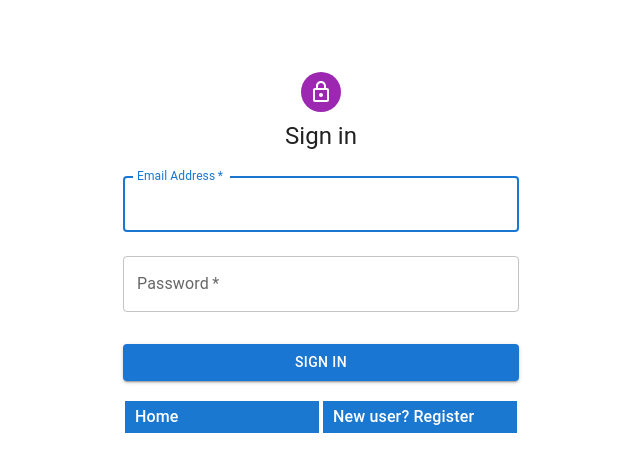
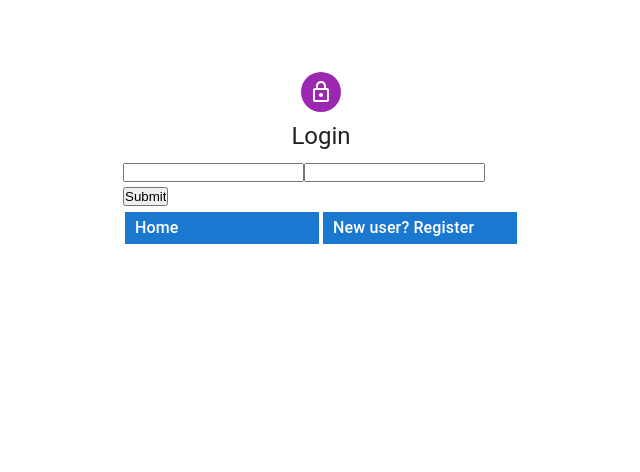
Before and after one commit to shivang10/ecommerce-app, a React (Create React App) app in the folder client/: page /login in a window 1280 px wide. Shown: the top 472 px of the page, without its empty margins (319-959 px from the left). Built offline with nearby package versions, Linux system fonts and the light colour scheme.

Commit message:
🎨 improves auth functionality

```diff
--- a/client/src/auth/authInterface.ts
+++ b/client/src/auth/authInterface.ts
@@ -1,7 +1,7 @@
 export interface UserSignupDetailsInterface {
     username: string,
     email: string,
-    phoneNumber: number | undefined,
+    phoneNumber: number,
     password: string
 }
 
--- a/client/src/auth/authServices.ts
+++ b/client/src/auth/authServices.ts
@@ -1,30 +1,4 @@
-import axios from "axios";
-
-import {UserLoginDetailsInterface, UserSignupDetailsInterface} from "./authInterface";
-import {signupServerLink, loginServerLink} from "./authLink";
-
-const axiosPostMethod = "post";
-
-export const loginRequest: any = (userDetails: UserLoginDetailsInterface) => {
-    return axios({
-        "url": loginServerLink,
-        "method": axiosPostMethod,
-        "data": userDetails
-    })
-        .then((res) => res)
-        .catch((err) => err);
-};
-
-
-export const signupRequest: any = (userDetails: UserSignupDetailsInterface) => {
-    return axios({
-        "url": signupServerLink,
-        "method": axiosPostMethod,
-        "data": userDetails
-    })
-        .then((res) => res)
-        .catch((err) => err);
-};
+export const axiosPostMethod = "post";
 
 export const isUserLogged = localStorage.getItem("userToken");
 
--- a/client/src/auth/login.tsx
+++ b/client/src/auth/login.tsx
@@ -3,48 +3,69 @@ import React, {useState} from "react";
 import LockOutlinedIcon from "@mui/icons-material/LockOutlined";
 import Avatar from "@mui/material/Avatar";
 import Box from "@mui/material/Box";
-import Button from "@mui/material/Button";
 import Container from "@mui/material/Container";
 import CssBaseline from "@mui/material/CssBaseline";
 import Grid from "@mui/material/Grid";
 import {createTheme, ThemeProvider} from "@mui/material/styles";
-import TextField from "@mui/material/TextField";
 import Typography from "@mui/material/Typography";
-import {Redirect} from "react-router-dom";
-import {Link} from "react-router-dom";
+import axios from "axios";
+import {SubmitHandler, useForm} from "react-hook-form";
+import {Link, Redirect} from "react-router-dom";
 
+import MessageBar from "../components/MessageBar/MessageBar";
 import {UserLoginDetailsInterface} from "./authInterface";
-import {isUserLogged, loginRequest} from "./authServices";
+import {loginServerLink} from "./authLink";
+import {axiosPostMethod, isUserLogged} from "./authServices";
 
 const theme = createTheme();
 
 const Login: React.FC = () => {
 
-    const [userDetails, updateUserDetails] = useState<UserLoginDetailsInterface>({
-        email: "",
-        password: "",
+    const {register, handleSubmit} = useForm<UserLoginDetailsInterface>();
+
+    const [loginSuccessful, updateLoginSuccessful] = useState({
+        message: "",
+        response: "",
     });
 
-    const [loginSuccessful, updateLoginSuccessful] = useState(false);
+    const onSubmit: SubmitHandler<UserLoginDetailsInterface> = async (data) => {
+        updateLoginSuccessful({
+            message: "Submitting your details",
+            response: "loading"
+        });
 
-    const handleSubmit = async () => {
-        const res = await loginRequest(userDetails);
-        if (res) {
-            updateLoginSuccessful(true);
-            setTimeout(() => {
-                localStorage.setItem("userToken", res.data.data);
-                window.location.reload();
-            }, 2000);
-        } else {
-            updateLoginSuccessful(false);
-        }
-    };
-
-    const handleChange = (event: React.ChangeEvent<HTMLInputElement>) => {
-        updateUserDetails({
-            ...userDetails,
-            [event.target.name]: event.target.value
-        });
+        axios({
+            "url": loginServerLink,
+            "method": axiosPostMethod,
+            "data": data
+        })
+            .then((res) => {
+                updateLoginSuccessful({
+                    message: "Logged in successfully",
+                    response: "success"
+                });
+                setTimeout(() => {
+                    updateLoginSuccessful({
+                        message: "",
+                        response: ""
+                    });
+                    localStorage.setItem("userToken", res.data.data);
+                    window.location.reload();
+                }, 3000);
+            })
+            .catch((err) => {
+                console.log(err.response);
+                updateLoginSuccessful({
+                    message: "Some error came up. Please try again.",
+                    response: "error"
+                });
+                setTimeout(() => {
+                    updateLoginSuccessful({
+                        message: "",
+                        response: ""
+                    });
+                }, 3000);
+            });
     };
 
     if (isUserLogged) {
@@ -68,41 +89,14 @@ const Login: React.FC = () => {
                             <LockOutlinedIcon/>
                         </Avatar>
                         <Typography component="h1" variant="h5">
-                            Sign in
+                            Login
                         </Typography>
                         <Box sx={{mt: 1}}>
-                            <TextField
-                                margin="normal"
-                                required
-                                fullWidth
-                                id="email"
-                                label="Email Address"
-                                name="email"
-                                autoComplete="email"
-                                autoFocus
-                                onChange={handleChange} type="text"
-                            />
-                            <TextField
-                                margin="normal"
-                                required
-                                fullWidth
-                                name="password"
-                                label="Password"
-                                type="password"
-                                id="password"
-                                autoComplete="current-password"
-                                value={userDetails.password}
-                                onChange={handleChange}
-                            />
-                            <Button
-                                type="submit"
-                                fullWidth
-                                variant="contained"
-                                sx={{mt: 3, mb: 2}}
-                                onClick={handleSubmit}
-                            >
-                                Sign In
-                            </Button>
+                            <form onSubmit={handleSubmit(onSubmit)}>
+                                <input {...register("email", {required: true, maxLength: 20})} />
+                                <input {...register("password", {required: true})} />
+                                <input type="submit"/>
+                            </form>
                         </Box>
                         <Grid container>
                             <Grid item xs>
@@ -116,14 +110,10 @@ const Login: React.FC = () => {
                                 </Link>
                             </Grid>
                         </Grid>
-                        {loginSuccessful && <div style={{
-                            fontFamily: "sans-serif",
-                            display: "flex",
-                            justifyContent: "center",
-                            alignItems: "center",
-                            marginTop: "20px",
-                            color: "green"
-                        }}> Logged in successfully </div>}
+                        <MessageBar
+                            responseType={loginSuccessful.response}
+                            messageType={loginSuccessful.message}
+                        />
                     </Box>
                 </Container>
             </ThemeProvider>
--- a/client/src/auth/signup.tsx
+++ b/client/src/auth/signup.tsx
@@ -3,18 +3,19 @@ import React, {useState} from "react";
 import LockOutlinedIcon from "@mui/icons-material/LockOutlined";
 import Avatar from "@mui/material/Avatar";
 import Box from "@mui/material/Box";
-import Button from "@mui/material/Button";
 import Container from "@mui/material/Container";
 import CssBaseline from "@mui/material/CssBaseline";
 import Grid from "@mui/material/Grid";
-import { createTheme, ThemeProvider } from "@mui/material/styles";
-import TextField from "@mui/material/TextField";
+import {createTheme, ThemeProvider} from "@mui/material/styles";
 import Typography from "@mui/material/Typography";
-import {Link} from "react-router-dom";
-import {Redirect, useHistory} from "react-router-dom";
+import axios from "axios";
+import {SubmitHandler, useForm} from "react-hook-form";
+import {Link, Redirect, useHistory} from "react-router-dom";
 
+import MessageBar from "../components/MessageBar/MessageBar";
 import {UserSignupDetailsInterface} from "./authInterface";
-import {signupRequest, isUserLogged} from "./authServices";
+import {signupServerLink} from "./authLink";
+import {axiosPostMethod, isUserLogged} from "./authServices";
 
 
 const theme = createTheme();
@@ -23,31 +24,51 @@ const Signup: React.FC = () => {
 
     const history = useHistory();
 
-    const [userDetails, updateUserDetails] = useState<UserSignupDetailsInterface>({
-        username: "",
-        email: "",
-        phoneNumber: undefined,
-        password: "",
+    const {register, handleSubmit} = useForm<UserSignupDetailsInterface>();
+
+    const [registerSuccessful, updateRegisterSuccessful] = useState({
+        message: "",
+        response: "",
     });
 
-    const [registerSuccessful, updateRegisterSuccessful] = useState(false);
+    const onSubmit: SubmitHandler<UserSignupDetailsInterface> = async (data) => {
+        updateRegisterSuccessful({
+            message: "Submitting your details",
+            response: "loading"
+        });
 
-    const handleSubmit = async () => {
-        const res = await signupRequest(userDetails);
-        console.log(userDetails);
-        if (res.status === 200) {
-            updateRegisterSuccessful(true);
-            setTimeout(() => {
-                history.push("/login");
-            }, 1200);
-        }
-    };
-
-    const handleChange = (event: React.ChangeEvent<HTMLInputElement>) => {
-        updateUserDetails({
-            ...userDetails,
-            [event.target.name]: event.target.value
-        });
+        axios({
+            "url": signupServerLink,
+            "method": axiosPostMethod,
+            "data": data
+        })
+            .then((res) => {
+                updateRegisterSuccessful({
+                    message: "Your account has been successfully created",
+                    response: "success"
+                });
+                setTimeout(() => {
+                    updateRegisterSuccessful({
+                        message: "",
+                        response: ""
+                    });
+                    history.push("/login");
+                }, 3000);
+                console.log(res);
+            })
+            .catch((err) => {
+                console.log(err.response);
+                updateRegisterSuccessful({
+                    message: "Some error came up. Please try again.",
+                    response: "error"
+                });
+                setTimeout(() => {
+                    updateRegisterSuccessful({
+                        message: "",
+                        response: ""
+                    });
+                }, 3000);
+            });
     };
 
     if (isUserLogged) {
@@ -58,7 +79,7 @@ const Signup: React.FC = () => {
         <div>
             <ThemeProvider theme={theme}>
                 <Container component="main" maxWidth="xs">
-                    <CssBaseline />
+                    <CssBaseline/>
                     <Box
                         sx={{
                             marginTop: 8,
@@ -67,85 +88,35 @@ const Signup: React.FC = () => {
                             alignItems: "center",
                         }}
                     >
-                        <Avatar sx={{ m: 1, bgcolor: "secondary.main" }}>
-                            <LockOutlinedIcon />
+                        <Avatar sx={{m: 1, bgcolor: "secondary.main"}}>
+                            <LockOutlinedIcon/>
                         </Avatar>
                         <Typography component="h1" variant="h5">
                             Sign up
                         </Typography>
-                        <Box sx={{ mt: 3 }}>
-                            <Grid container spacing={2}>
-                                <Grid item xs={12} sm={12}>
-                                    <TextField
-                                        required
-                                        fullWidth
-                                        id="username"
-                                        label="Username"
-                                        name="username"
-                                        autoComplete="username"
-                                        onChange={handleChange}
-                                    />
-                                </Grid>
-                                <Grid item xs={12}>
-                                    <TextField
-                                        required
-                                        fullWidth
-                                        id="email"
-                                        label="Email Address"
-                                        name="email"
-                                        autoComplete="email"
-                                        onChange={handleChange}
-                                    />
-                                </Grid>
-                                <Grid item xs={12}>
-                                    <TextField
-                                        required
-                                        fullWidth
-                                        name="password"
-                                        label="Password"
-                                        type="password"
-                                        id="password"
-                                        autoComplete="new-password"
-                                        onChange={handleChange}
-                                    />
-                                </Grid>
-                                <Grid item xs={12}>
-                                    <TextField
-                                        required
-                                        fullWidth
-                                        name="phoneNumber"
-                                        label="Phone Number"
-                                        type="number"
-                                        id="phoneNumber"
-                                        autoComplete="phoneNumber"
-                                        onChange={handleChange}
-                                    />
-                                </Grid>
-                            </Grid>
-                            <Button
-                                type="submit"
-                                fullWidth
-                                variant="contained"
-                                sx={{ mt: 3, mb: 2 }}
-                                onClick={handleSubmit}
-                            >
-                                Sign Up
-                            </Button>
+                        <Box sx={{mt: 3}}>
+                            <form onSubmit={handleSubmit(onSubmit)}>
+                                <input {...register("username", {required: true, maxLength: 30})} />
+                                <input {...register("email", {required: true, maxLength: 30})} />
+                                <input type="password" {...register("password", {required: true})} />
+                                <input type="number" {...register("phoneNumber", {
+                                    required: true,
+                                    min: 1000000000,
+                                    max: 9999999999
+                                })} />
+                                <input type="submit"/>
+                            </form>
                             <Grid container justifyContent="flex-end">
                                 <Grid item>
                                     <Link to="/login" className="btn-link__form">
-                                       Already a user? Login
+                                        Already a user? Login
                                     </Link>
                                 </Grid>
                             </Grid>
-                            {registerSuccessful && <div style={{
-                                fontFamily: "sans-serif",
-                                display: "flex",
-                                justifyContent: "center",
-                                alignItems: "center",
-                                marginTop: "20px",
-                                color: "green"
-                            }}> Logged in successfully </div>}
+                            <MessageBar
+                                responseType={registerSuccessful.response}
+                                messageType={registerSuccessful.message}
+                            />
                         </Box>
                     </Box>
                 </Container>
```
Also changed, not shown: 1 other file (tests, documents, lock files or other folders).
